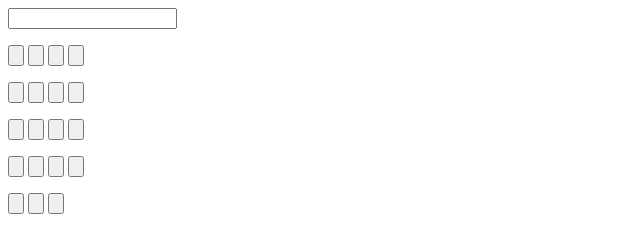
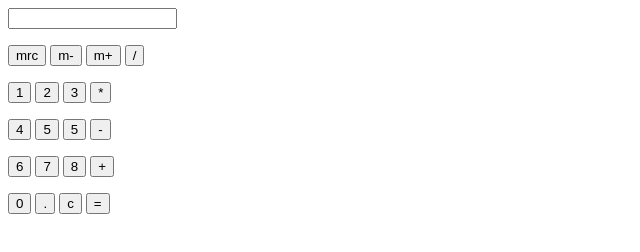
Before and after one commit to DankestFrank/Calculator, a plain HTML site: page index.html in a window 1280 px wide. Shown: the whole page, without its empty margins (0-640 px from the left). Drawn offline with Linux system fonts and the light colour scheme.

Commit message:
add button values
dank memes

```diff
--- a/index.html
+++ b/index.html
@@ -16,35 +16,35 @@
 </div>
 	<div class="keys">
 		<p>
-			<input type="button">
-			<input type="button">
-			<input type="button">
-			<input type="button">
+			<input type="button" value="mrc">
+			<input type="button" value="m-">
+			<input type="button" value="m+">
+			<input type="button" value="/">
 		</p>
 		<p>
-			<input type="button">
-			<input type="button">
-			<input type="button">
-			<input type="button">
+			<input type="button" value="1">
+			<input type="button" value="2">
+			<input type="button" value="3">
+			<input type="button" value="*">
 		</p>
 		<p>
-			<input type="button">
-			<input type="button">
-			<input type="button">
-			<input type="button">
+			<input type="button" value="4">
+			<input type="button" value="5">
+			<input type="button" value="5">
+			<input type="button" value="-">
 		</p>
 		<p>
-			<input type="button">
-			<input type="button">
-			<input type="button">
-			<input type="button">
+			<input type="button" value="6">
+			<input type="button" value="7">
+			<input type="button" value="8">
+			<input type="button" value="+">
 		</p>
 		<p>
-			<nmput type="button">
-			<input type="button">
-			<input type="button">
-			<input type="button">
-		</p>
+			<input type="button" value="0">
+			<input type="button" value=".">
+			<input type="button" value="c">
+			<input type="button" value="=">
+			</p>
 	</div>
 
 </body>
```
